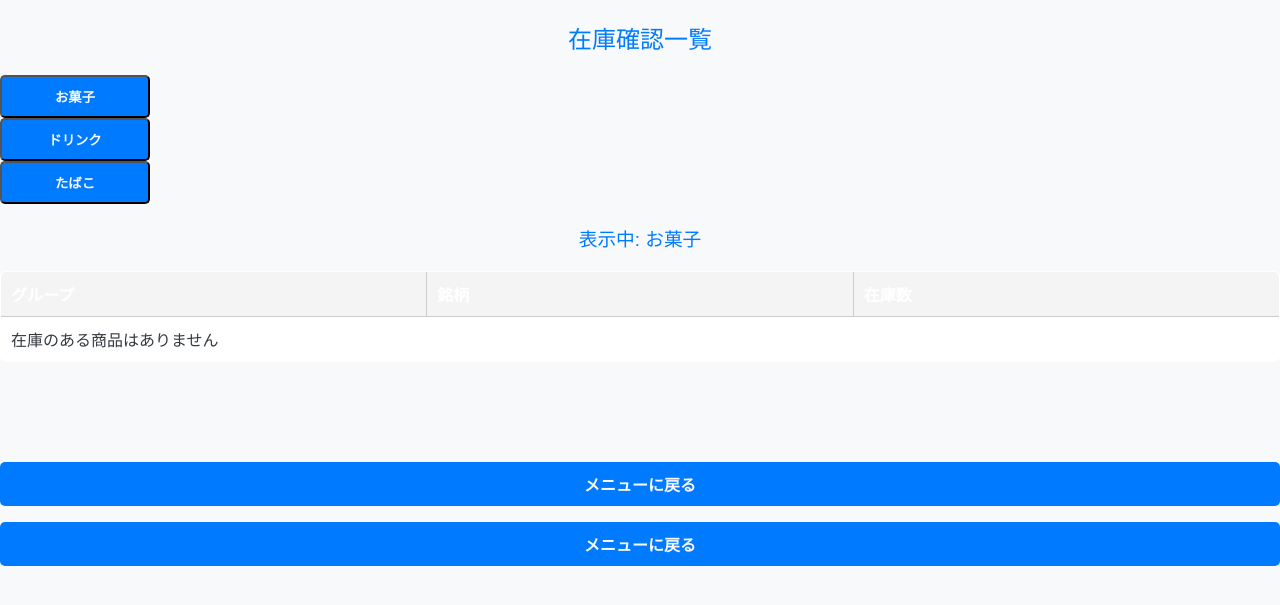
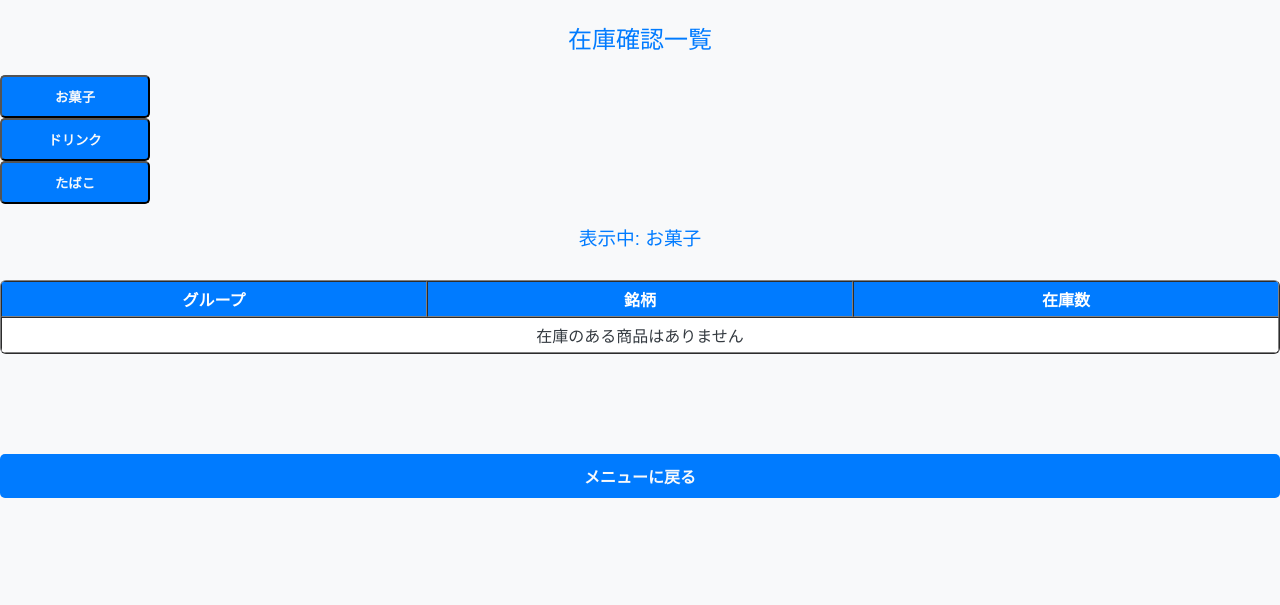
Before and after one commit to skedgeskedge3104-ops/counter_stock, a Flask app: page /counter_stock in a window 1280 px wide. Shown: the top 605 px of the page. Run offline with Flask 3, Linux system fonts and the light colour scheme; data that the repository does not hold is empty; some libraries are stand-ins or nearby versions.

Commit message:
style変更

```diff
--- a/templates/counter_stock.html
+++ b/templates/counter_stock.html
@@ -3,22 +3,6 @@
 {% block title %}在庫一覧{% endblock %}
 
 {% block content %}
-
-
-<head>
-
-    <title>在庫確認</title>
-    <style>
-        /* 簡単なスタイル調整 */
-        .category-buttons { margin-bottom: 20px; }
-        button { padding: 10px 20px; cursor: pointer; margin-right: 5px; }
-        table { width: 100%; border-collapse: collapse; margin-top: 10px; }
-        th, td { padding: 10px; text-align: left; border: 1px solid #ccc; }
-        th { background-color: #f4f4f4; }
-        .stock-val { text-align: right; font-weight: bold; }
-    </style>
-</head>
-<body>
 
 <h2>在庫確認一覧</h2>
 
@@ -97,9 +81,6 @@ window.onload = () => loadStock('お菓子');
 </body>
 
 
-<a style="display: block;" href="/">メニューに戻る</a>
-
-
 
 
 {% endblock %}
```
